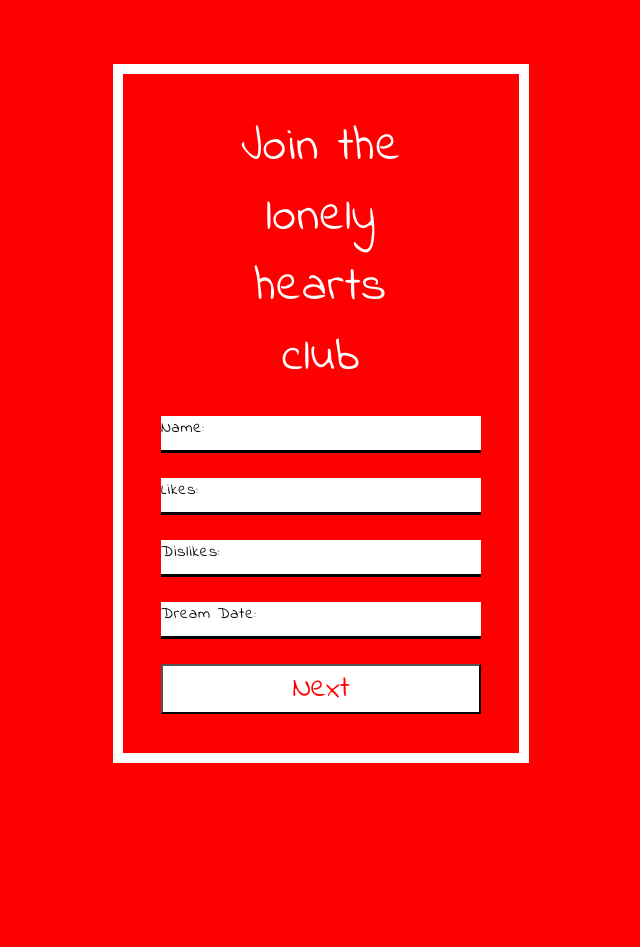
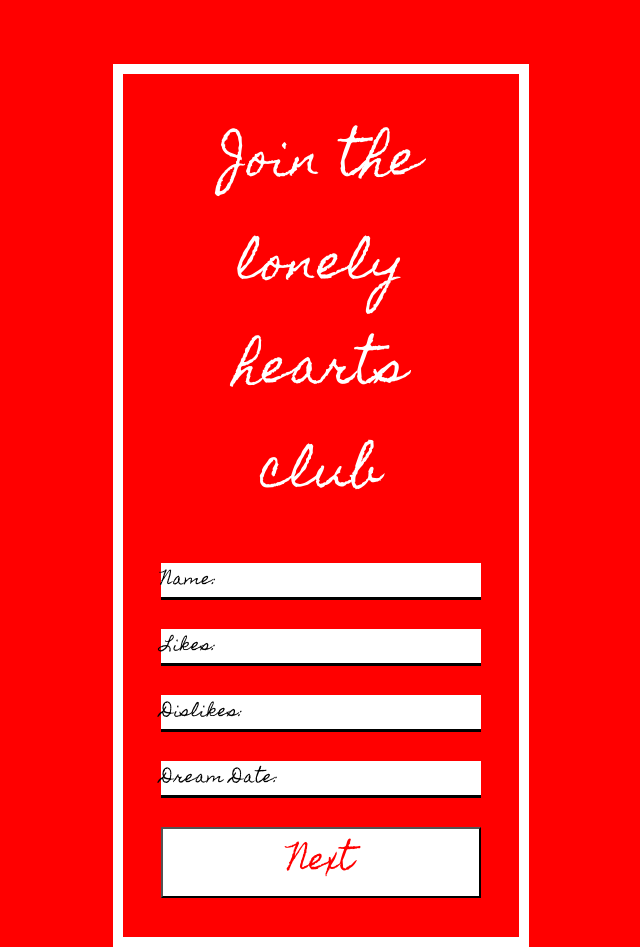
Before and after one commit to aemccabe/lonely-hearts-club, a Next.js app: page / in a window 1280 px wide. Shown: the whole page, without its empty margins (319-959 px from the left). Before the commit the page ends 800 px from the top, so only its background shows below. Built offline with nearby package versions, Linux system fonts and the light colour scheme.

Commit message:
Update Layout.js

```diff
--- a/components/Layout.js
+++ b/components/Layout.js
@@ -15,7 +15,7 @@
       <meta charSet="utf-8" />
       <meta name="viewport" content="initial-scale=1.0, width=device-width" />
       <link
-        href="https://fonts.googleapis.com/css?family=Indie+Flower"
+        href="https://fonts.googleapis.com/css?family=Homemade+Apple"
         rel="stylesheet"
       />
     </Head>
@@ -26,14 +26,14 @@
 
     <style global jsx>{`
       body {
-        font-family: 'Indie Flower', cursive;
+        font-family: 'Homemade Apple', cursive;
         letter-spacing: 0.05em;
         margin: 0;
         background-color: red;
         display: grid;
       }
       button {
-        font-family: 'Indie Flower', cursive;
+        font-family: 'Homemade Apple', cursive;
       }
     `}</style>
   </div>
```
